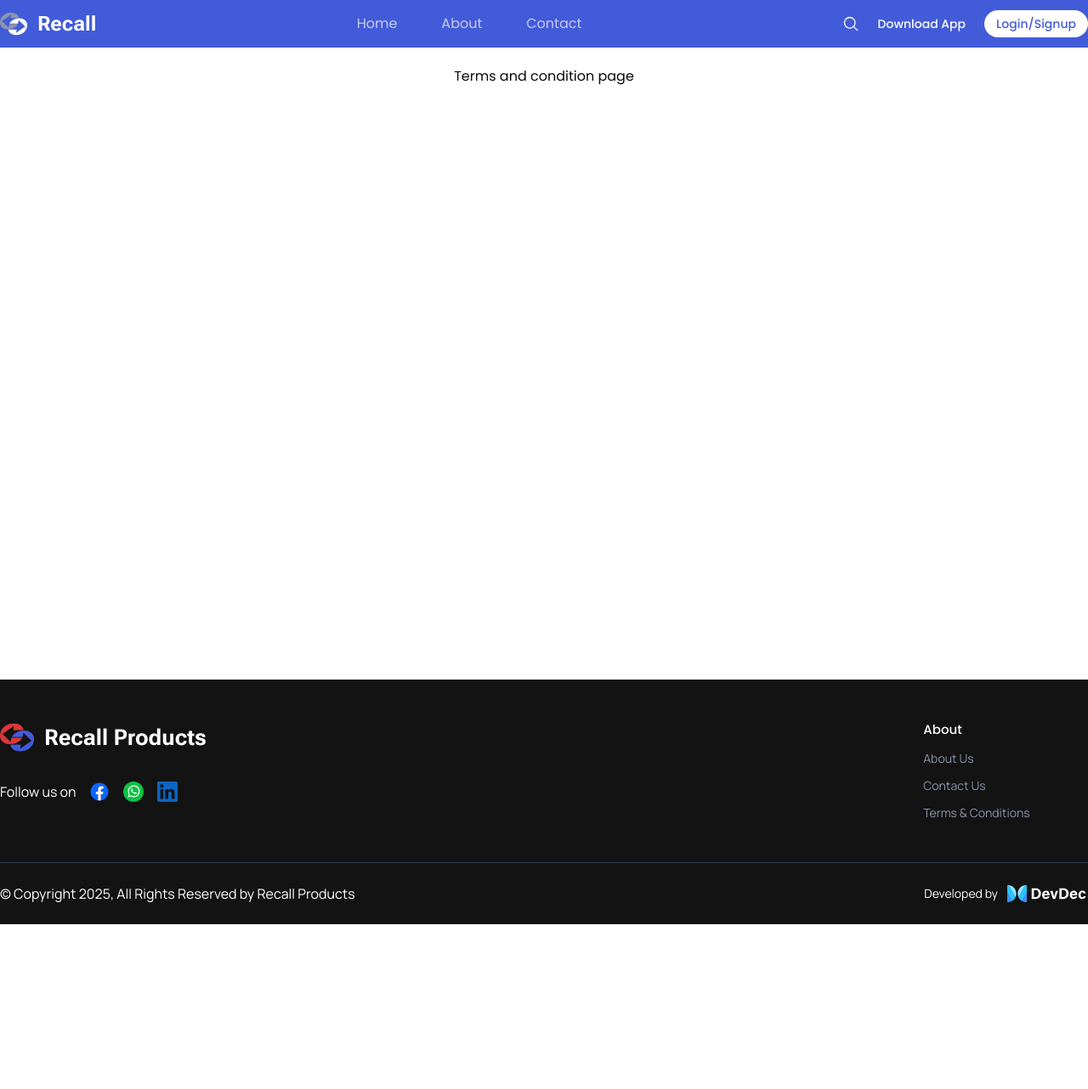
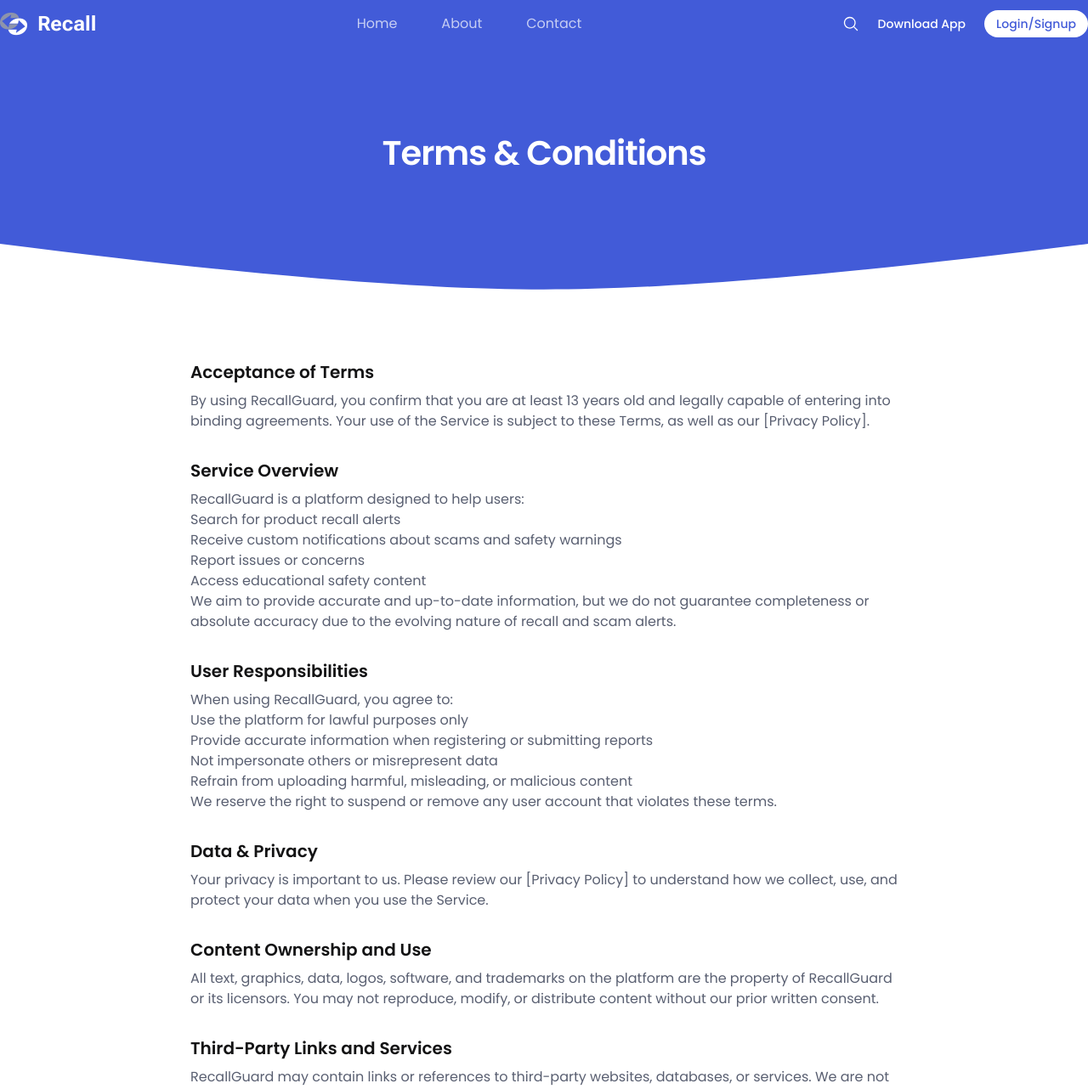
Before and after one commit to abjabbaragrncy/recall-app, a Next.js app: page /terms-and-conditions in a window 1280 px wide. Shown: the top 1282 px of the page at 85% size. Before the commit the page ends 1088 px from the top, so only its background shows below. Built offline with nearby package versions, Linux system fonts and the light colour scheme.

Commit message:
Update About, Contact, and Terms & Conditions pages with new layout and content

```diff
--- a/src/app/about/page.tsx
+++ b/src/app/about/page.tsx
@@ -1,7 +1,23 @@
 const page = () => {
   return (
-    <div className="grid grid-rows-[20px_1fr_20px] items-center justify-items-center min-h-screen p-8 pb-20 gap-16 sm:p-20 font-[family-name:var(--font-geist-sans)]">
-      <h1>about page</h1>
+    <div>
+      <div className="relative bg-Primary pt-32 pb-24">
+        <div className="absolute inset-x-0 bottom-0">
+          <svg
+            viewBox="0 0 224 12"
+            fill="currentColor"
+            className="-mb-1 w-full text-white"
+            preserveAspectRatio="none"
+          >
+            <path d="M0,0 C48.8902582,6.27314026 86.2235915,9.40971039 112,9.40971039 C137.776408,9.40971039 175.109742,6.27314026 224,0 L224,12.0441132 L0,12.0441132 L0,0 Z"></path>
+          </svg>
+        </div>
+        <div className="mx-auto px-4 py-4 sm:max-w-xl md:max-w-full md:px-24 lg:max-w-screen-xl lg:px-8 lg:py-8">
+          <h2 className="mb-6 text-center font-sans text-3xl font-semibold tracking-tight text-white sm:text-[40px] sm:leading-none">
+            Terms & Conditions
+          </h2>
+        </div>
+      </div>
     </div>
   );
 };
--- a/src/app/contact/page.tsx
+++ b/src/app/contact/page.tsx
@@ -1,7 +1,28 @@
 const page = () => {
   return (
-    <div className="grid grid-rows-[20px_1fr_20px] items-center justify-items-center min-h-screen p-8 pb-20 gap-16 sm:p-20 font-[family-name:var(--font-geist-sans)]">
-      <h1> Contact page</h1>
+    <div>
+      <div className="relative bg-Primary pt-32 pb-24">
+        <div className="absolute inset-x-0 bottom-0">
+          <svg
+            viewBox="0 0 224 12"
+            fill="currentColor"
+            className="-mb-1 w-full text-white"
+            preserveAspectRatio="none"
+          >
+            <path d="M0,0 C48.8902582,6.27314026 86.2235915,9.40971039 112,9.40971039 C137.776408,9.40971039 175.109742,6.27314026 224,0 L224,12.0441132 L0,12.0441132 L0,0 Z"></path>
+          </svg>
+        </div>
+        <div className="mx-auto px-4 py-4 sm:max-w-xl md:max-w-full md:px-24 lg:max-w-screen-xl lg:px-8 lg:py-8">
+          <h2 className="mb-6 text-center font-sans text-3xl font-semibold tracking-tight text-white sm:text-[40px] sm:leading-none">
+            We’re Here to Help <br />
+            <span> Let’s Stay Connected</span>
+          </h2>
+          <p className="text-center text-[16px] text-white max-w-3xl mx-auto">
+            Whether you have a question about a recall, want to report a product
+            issue, or need help using the app, we’re just a message away.
+          </p>
+        </div>
+      </div>
     </div>
   );
 };
--- a/src/app/terms-and-conditions/page.tsx
+++ b/src/app/terms-and-conditions/page.tsx
@@ -1,7 +1,175 @@
 const page = () => {
   return (
-    <div className="grid grid-rows-[20px_1fr_20px] items-center justify-items-center min-h-screen p-8 pb-20 gap-16 sm:p-20 font-[family-name:var(--font-geist-sans)]">
-      <h1>Terms and condition page</h1>
+    <div>
+      <div className="relative bg-Primary pt-32 pb-24">
+        <div className="absolute inset-x-0 bottom-0">
+          <svg
+            viewBox="0 0 224 12"
+            fill="currentColor"
+            className="-mb-1 w-full text-white"
+            preserveAspectRatio="none"
+          >
+            <path d="M0,0 C48.8902582,6.27314026 86.2235915,9.40971039 112,9.40971039 C137.776408,9.40971039 175.109742,6.27314026 224,0 L224,12.0441132 L0,12.0441132 L0,0 Z"></path>
+          </svg>
+        </div>
+        <div className="mx-auto px-4 py-4 sm:max-w-xl md:max-w-full md:px-24 lg:max-w-screen-xl lg:px-8 lg:py-8">
+          <h2 className="mb-6 text-center font-sans text-3xl font-semibold tracking-tight text-white sm:text-[40px] sm:leading-none">
+            Terms & Conditions
+          </h2>
+        </div>
+      </div>
+
+      <div className="max-w-4xl mx-auto min-h-screen space-y-8 md:py-[72px] py-[32px] px-4 sm:px-6 lg:px-8">
+        <div className="flex flex-col gap-2">
+          <div className="text-BlackBg text-xl font-semibold">
+            Acceptance of Terms
+          </div>
+          <div className="text-Subtitle text-base">
+            By using RecallGuard, you confirm that you are at least 13 years old
+            and legally capable of entering into binding agreements. Your use of
+            the Service is subject to these Terms, as well as our [Privacy
+            Policy].
+          </div>
+        </div>
+
+        <div className="flex flex-col gap-2">
+          <div className="text-BlackBg text-xl font-semibold">
+            Service Overview
+          </div>
+          <div className="text-Subtitle text-base">
+            RecallGuard is a platform designed to help users:
+            <br />
+            Search for product recall alerts
+            <br />
+            Receive custom notifications about scams and safety warnings
+            <br />
+            Report issues or concerns
+            <br />
+            Access educational safety content
+            <br />
+            We aim to provide accurate and up-to-date information, but we do not
+            guarantee completeness or absolute accuracy due to the evolving
+            nature of recall and scam alerts.
+          </div>
+        </div>
+
+        <div className="flex flex-col gap-2">
+          <div className="text-BlackBg text-xl font-semibold">
+            User Responsibilities
+          </div>
+          <div className="text-Subtitle text-base">
+            When using RecallGuard, you agree to:
+            <br />
+            Use the platform for lawful purposes only
+            <br />
+            Provide accurate information when registering or submitting reports
+            <br />
+            Not impersonate others or misrepresent data
+            <br />
+            Refrain from uploading harmful, misleading, or malicious content
+            <br />
+            We reserve the right to suspend or remove any user account that
+            violates these terms.
+          </div>
+        </div>
+
+        <div className="flex flex-col gap-2">
+          <div className="text-BlackBg text-xl font-semibold">
+            Data & Privacy
+          </div>
+          <div className="text-Subtitle text-base">
+            Your privacy is important to us. Please review our [Privacy Policy]
+            to understand how we collect, use, and protect your data when you
+            use the Service.
+          </div>
+        </div>
+
+        <div className="flex flex-col gap-2">
+          <div className="text-BlackBg text-xl font-semibold">
+            Content Ownership and Use
+          </div>
+          <div className="text-Subtitle text-base">
+            All text, graphics, data, logos, software, and trademarks on the
+            platform are the property of RecallGuard or its licensors. You may
+            not reproduce, modify, or distribute content without our prior
+            written consent.
+          </div>
+        </div>
+
+        <div className="flex flex-col gap-2">
+          <div className="text-BlackBg text-xl font-semibold">
+            Third-Party Links and Services
+          </div>
+          <div className="text-Subtitle text-base">
+            RecallGuard may contain links or references to third-party websites,
+            databases, or services. We are not responsible for the content,
+            accuracy, or security of these external resources.
+          </div>
+        </div>
+
+        <div className="flex flex-col gap-2">
+          <div className="text-BlackBg text-xl font-semibold">
+            Disclaimer of Warranties
+          </div>
+          <div className="text-Subtitle text-base">
+            The Service is provided “as is” and “as available.” We make no
+            guarantees that:
+            <br />
+            The information is always complete or error-free
+            <br />
+            Alerts will be delivered without delay
+            <br />
+            The app will operate uninterrupted or without bugs
+            <br />
+            Use of the platform is at your own risk.
+          </div>
+        </div>
+
+        <div className="flex flex-col gap-2">
+          <div className="text-BlackBg text-xl font-semibold">
+            Limitation of Liability
+          </div>
+          <div className="text-Subtitle text-base">
+            To the fullest extent permitted by law, RecallGuard and its
+            affiliates are not liable for any direct, indirect, incidental, or
+            consequential damages related to your use of the Service. This
+            includes, but is not limited to, loss of data, injury, or financial
+            harm resulting from reliance on information provided.
+          </div>
+        </div>
+
+        <div className="flex flex-col gap-2">
+          <div className="text-BlackBg text-xl font-semibold">
+            Modifications to the Terms
+          </div>
+          <div className="text-Subtitle text-base">
+            We may update these Terms from time to time. If we make significant
+            changes, we will notify users via email or in-app notifications.
+            Continued use after changes means you accept the updated Terms.
+          </div>
+        </div>
+
+        <div className="flex flex-col gap-2">
+          <div className="text-BlackBg text-xl font-semibold">Termination</div>
+          <div className="text-Subtitle text-base">
+            We reserve the right to terminate or restrict your access to the
+            Service at any time, with or without notice, for any conduct that we
+            believe violates these Terms or is harmful to other users or the
+            platform.
+          </div>
+        </div>
+
+        <div className="flex flex-col gap-2">
+          <div className="text-BlackBg text-xl font-semibold">
+            Governing Law
+          </div>
+          <div className="text-Subtitle text-base">
+            These Terms and Conditions are governed by the laws of the State of
+            [Insert State/Country]. Any disputes shall be resolved in the courts
+            of that jurisdiction.
+          </div>
+        </div>
+      </div>
     </div>
   );
 };
```
